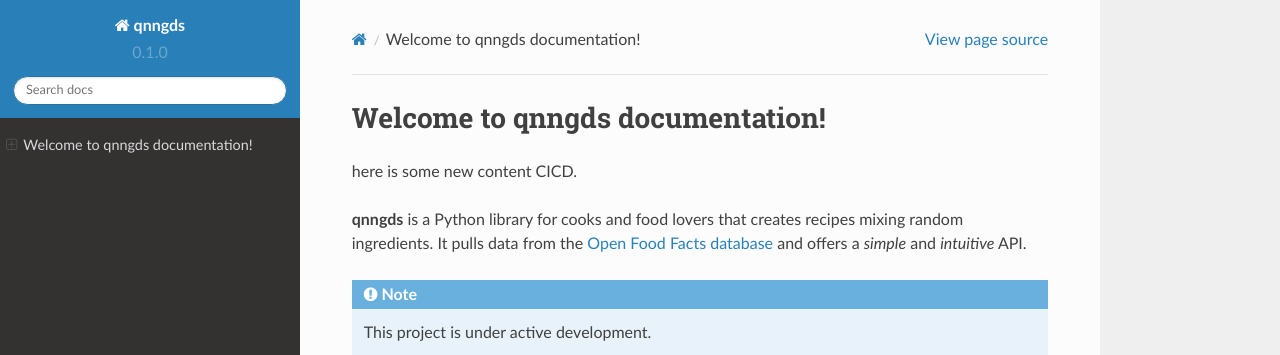
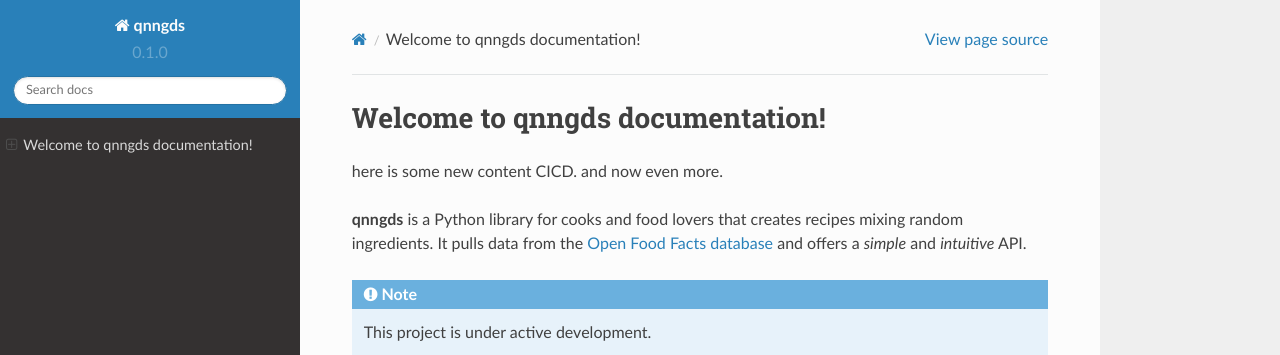
Before and after one commit to qnngroup/qnngds, a Sphinx documentation site: the page built from docs/source/index.rst, in a window 1280 px wide. Shown: the top 355 px of the page. Built offline with Sphinx 7.4.7 and the Read the Docs theme 2.0.0, drawn with Linux system fonts in a browser that asks for light colours; pages that are not in the unit, such as notebooks, are missing from menus.

Commit message:
test CICD read the docs

```diff
--- a/docs/source/index.rst
+++ b/docs/source/index.rst
@@ -2,6 +2,7 @@ Welcome to qnngds documentation!
 ===================================
 
 here is some new content CICD.
+and now even more.
 
 **qnngds** is a Python library for cooks and food lovers
 that creates recipes mixing random ingredients.
```
